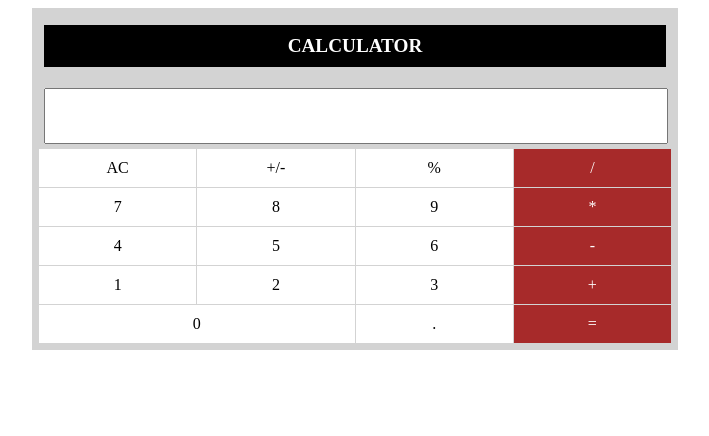
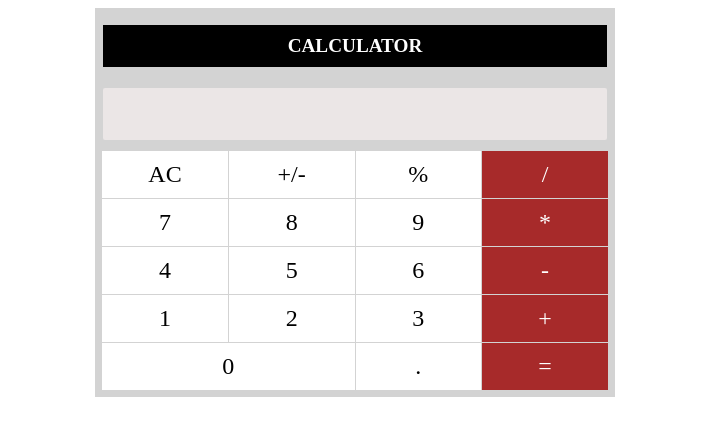
Before and after one commit to gp622000/calc_p, a plain HTML site: page index.html in a window 1280 px wide. Shown: the whole page, without its empty margins (285-994 px from the left). Drawn offline with Linux system fonts and the light colour scheme.

Commit message:
calculator UI done interaction left

```diff
--- a/index.html
+++ b/index.html
@@ -10,9 +10,9 @@
   <body>
     <div class="main-container">
       <div class="calculator-text">calculator</div>
-      <div class="input-field">
-        <input type="text" />
-      </div>
+      <!-- <div class="input-field"> -->
+      <input type="text" class="input-text" name="input_value" />
+      <!-- </div> -->
       <div class="ac-text text">AC</div>
       <div class="plus-minus-text text">+/-</div>
       <div class="percentage text">%</div>
@@ -34,4 +34,5 @@
       <div class="equalto text color-red">=</div>
     </div>
   </body>
+  <script src="index.js"></script>
 </html>
--- /dev/null
+++ b/index.js
@@ -0,0 +1,7 @@
+const inputValue = document.querySelector(".input-text");
+var arr = [];
+inputValue.addEventListener("keydown", (value) => {
+  arr.push(value.key);
+});
+console.log(arr);
+// console.log(inputValue);
--- a/style.css
+++ b/style.css
@@ -4,14 +4,22 @@
   grid-template-columns: repeat(4, 1fr);
   padding: 7px;
   gap: 1px;
-  width: 50%;
+  width: 40%;
   margin: auto;
-  /* margin: 10% 30%; */
+  height: 50%;
 }
 
-input {
-  width: 99%;
-  height: 99%;
+.input-text {
+  grid-column: 1/5;
+  background-color: rgb(235, 230, 230);
+  height: 50px;
+  margin: 10px 1px;
+  border-radius: 2px;
+  border: none;
+  outline: none;
+  font-size: 1.9rem;
+  color: blue;
+  text-align: right;
 }
 .calculator-text {
   grid-column: 1/5;
@@ -22,19 +30,13 @@ input {
   padding: 10px;
   font-size: 1.2rem;
   font-weight: bold;
-  margin: 10px 5px;
-}
-.input-field {
-  grid-column: 1/5;
-  background-color: rgb(235, 230, 230);
-  height: 50px;
-  margin: 10px 5px;
-  border-radius: 2px;
+  margin: 10px 1px;
 }
 .text {
   background-color: white;
   padding: 10px;
   text-align: center;
+  font-size: 1.5rem;
 }
 .zero {
   grid-column: 1/3;
```
